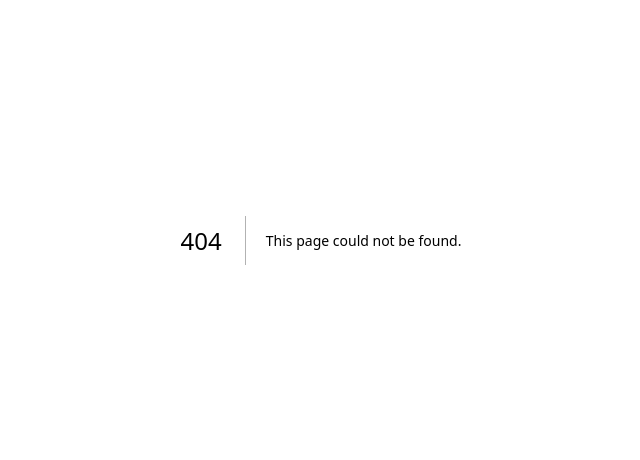
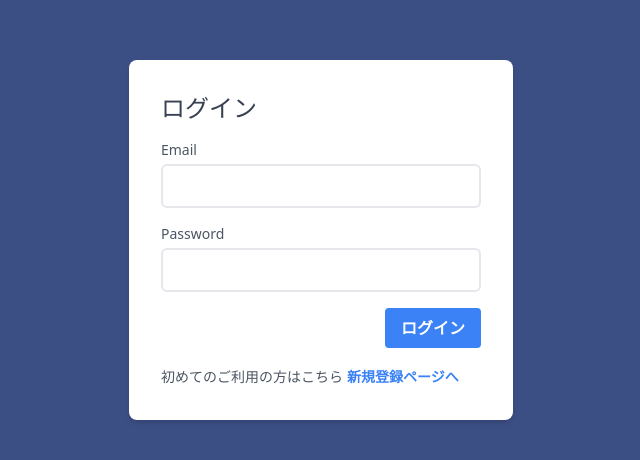
Before and after one commit to ahiru401066/udemy_next.js_firebase, a Next.js app in the folder dev/chatapplication-with-chatgpt/: page /Auth/login in a window 1280 px wide. Before the commit this address had no page. Shown: the part 160-620 px from the top of the page, without its empty margins (319-959 px from the left). Built offline with nearby package versions, Linux system fonts and the light colour scheme.

Commit message:
ログインページ作成完了

```diff
--- /dev/null
+++ b/dev/chatapplication-with-chatgpt/src/app/Auth/login/page.tsx
@@ -0,0 +1,114 @@
+"use client";
+
+import {
+  createUserWithEmailAndPassword,
+  signInWithEmailAndPassword,
+} from "firebase/auth";
+import React from "react";
+import { useForm, SubmitHandler } from "react-hook-form";
+import { auth } from "../../../../firebase";
+import { useRouter } from "next/navigation";
+import Link from "next/link";
+
+type Inputs = {
+  email: string;
+  password: string;
+};
+
+const Login = () => {
+  const router = useRouter();
+
+  const {
+    register,
+    handleSubmit,
+    formState: { errors },
+  } = useForm<Inputs>();
+
+  const onSubmit: SubmitHandler<Inputs> = async (data) => {
+    await signInWithEmailAndPassword(auth, data.email, data.password)
+      .then((userCrendential) => {
+        router.push("/");
+      })
+      .catch((error) => {
+        if (error.code === "auth/user-not-found") {
+          alert("そのようなユーザーは存在しません。");
+        } else {
+          alert(error.message);
+        }
+      });
+  };
+
+  return (
+    <div className="h-screen flex flex-col items-center justify-center">
+      <form
+        onSubmit={handleSubmit(onSubmit)}
+        className="bg-white p-8 rounded-lg shadow-md w-96"
+      >
+        <h1 className="mb-4 text-2xl text-gray-700 font-medium">ログイン</h1>
+        <div className="mb-4">
+          <label className="block text-sm font-medium text-gray-600">
+            Email
+          </label>
+          <input
+            {...register("email", {
+              required: "メールアドレスは必須です。",
+              pattern: {
+                value:
+                  /^[a-zA-Z0-9_.+-]+@([a-zA-Z0-9][a-zA-Z0-9-]*[a-zA-Z0-9]*\.)+[a-zA-Z]{2,}$/,
+                message: "不適切なメールアドレスです。",
+              },
+            })}
+            type="text"
+            className="mt-1 border-2 rounded-md w-full p-2"
+          />
+          {errors.email && (
+            <span className="text-red-600 text-sm">{errors.email.message}</span>
+          )}
+        </div>
+        <div className="mb-4">
+          <label className="block text-sm font-medium text-gray-600">
+            Password
+          </label>
+          <input
+            type="password"
+            {...register("password", {
+              required: "パスワードは必須です。",
+              minLength: {
+                value: 6,
+                message: "6文字以上入力してください。",
+              },
+            })}
+            className="mt-1 border-2 rounded-md w-full p-2"
+          />
+          {errors.password && (
+            <span className="text-red-600 text-sm">
+              {errors.password.message}
+            </span>
+          )}
+        </div>
+
+        <div className="flex justify-end">
+          <button
+            type="submit"
+            className="bg-blue-500 text-white font-bold py-2 px-4 rounded hover:bg-blue-700"
+          >
+            ログイン
+          </button>
+        </div>
+        <div className="mt-4">
+          <span className="text-gray-600 text-sm">
+            初めてのご利用の方はこちら
+          </span>
+          <Link
+            href={"/Auth/register"}
+            className="text-blue-500 text-sm font-bold ml-1 hover:text-blue-700"
+          >
+            新規登録ページへ
+          </Link>
+        </div>
+      </form>
+    </div>
+  );
+};
+
+export default Login;
--- a/dev/chatapplication-with-chatgpt/src/app/Auth/register/page.tsx
+++ b/dev/chatapplication-with-chatgpt/src/app/Auth/register/page.tsx
@@ -6,6 +6,7 @@ import {auth} from "../../../../firebase";
 import React from 'react';
 import {useForm, SubmitHandler} from "react-hook-form";
 import {useRouter} from "next/navigation";
+import Link from 'next/link';
 
 type Inputs = {
   email: string;
@@ -94,9 +95,12 @@ const router = useRouter();
         <span className="text-gray-600 text-sm">
           既にアカウントをお持ちですか？
         </span>
-        <button className="text-blue-500 text-sm font-bold ml-1 hover:text-blue-700">
-          ログインページへ
-        </button>
+        <Link
+          href={"/Auth/login"}
+          className="text-blue-500 text-sm font-bold ml-1 hover:text-blue-700"
+        >
+          ログイン
+        </Link>
       </div>
     </form>
   </div>
```
